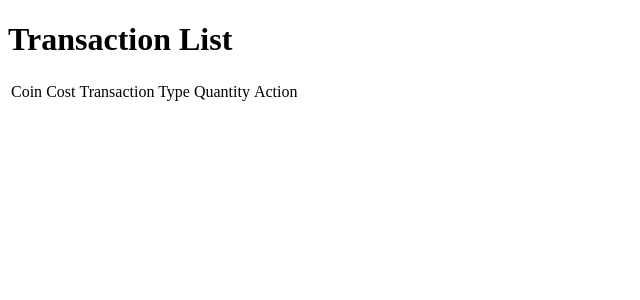
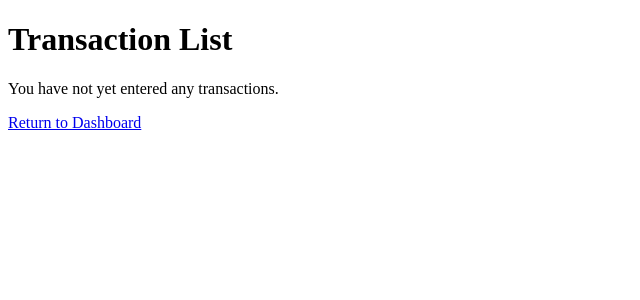
Before and after one commit to Code-Institute-Submissions/Wbwren-crypto-portfolio-tracker, a Flask app: page /transactions in a window 1280 px wide. Shown: the part 104-404 px from the top of the page, without its empty margins (0-640 px from the left). Run offline with Flask 2, Linux system fonts and the light colour scheme; the visitor is signed in with stand-in values (Sample User, id 1); data that the repository does not hold is empty; parts of the project's set-up code (start-up, migrations or seed data) failed here and were passed over; some libraries are stand-ins or nearby versions.

Commit message:
Feat: update transactions template

```diff
--- a/templates/transactions.html
+++ b/templates/transactions.html
@@ -4,7 +4,7 @@
 <h1>Transaction List</h1>
 
 <table>
-
+    {% if transactions|length > 0 %}
     <tr>
         <td>Coin</td>
         <td>Cost</td>
@@ -12,6 +12,13 @@
         <td>Quantity</td>
         <td>Action</td>
     </tr>
+
+
+    {% else %}
+    <p>You have not yet entered any transactions.</p>
+    <a href="{{ url_for('dashboard') }}">Return to Dashboard</a>
+    {% endif %}
+
     {% for transaction in transactions %}
 
     <tr>
```
